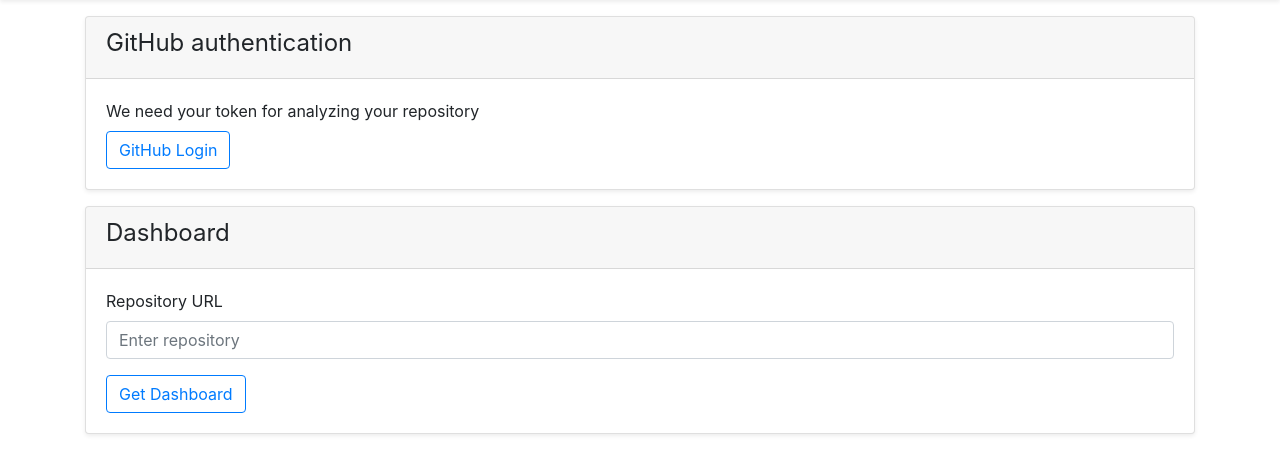
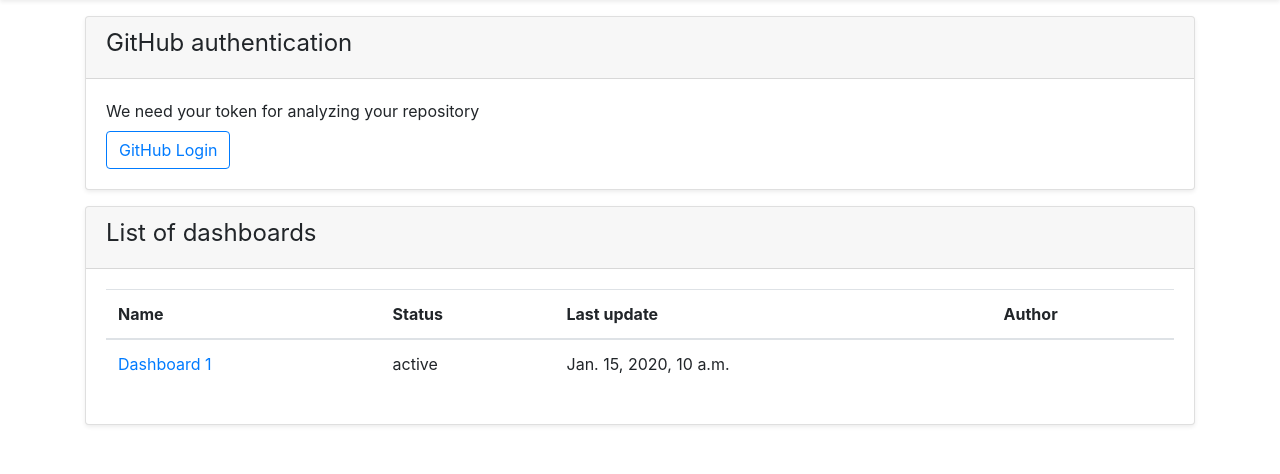
Before and after one commit to jjmerchante2/MyProject, a Django app: page / in a window 1280 px wide. Shown: the part 56-530 px from the top of the page. Run offline with Django 3.2, Linux system fonts and the light colour scheme; tables that the repository leaves empty hold one stand-in row (values such as "Sample post"); data that the repository does not hold is empty; some libraries are stand-ins or nearby versions.

Commit message:
add the list of dashboards analyzed

```diff
--- a/Cauldron2/CauldronApp/templates/base.html
+++ b/Cauldron2/CauldronApp/templates/base.html
@@ -23,14 +23,7 @@
     <script src="https://cdnjs.cloudflare.com/ajax/libs/popper.js/1.14.7/umd/popper.min.js" integrity="sha384-UO2eT0CpHqdSJQ6hJty5KVphtPhzWj9WO1clHTMGa3JDZwrnQq4sF86dIHNDz0W1" crossorigin="anonymous"></script>
     <script src="https://stackpath.bootstrapcdn.com/bootstrap/4.3.1/js/bootstrap.min.js" integrity="sha384-JjSmVgyd0p3pXB1rRibZUAYoIIy6OrQ6VrjIEaFf/nJGzIxFDsf4x0xIM+B07jRM" crossorigin="anonymous"></script>
 
-    <!--
-    <script>
-      $(document).ready(function () {
-        $('#github-access-oauth').click(function (ev) {
-          $.get('/github-login')
-        })
-      });
-      outline
-    </script>-->
+    {% block javascript %}
+    {% endblock %}
   </body>
 </html>
--- a/Cauldron2/CauldronApp/templates/index.html
+++ b/Cauldron2/CauldronApp/templates/index.html
@@ -37,7 +37,7 @@
           </form>
         </div>
       </div>
-      {% endif %}
+      {% else %}
       <div class="card shadow-sm mb-3">
         <div class="card-header">
           <h4 class="font-weight-normal">Dashboard</h4>
@@ -53,5 +53,33 @@
           </form>
         </div>
       </div>
+      {% endif %}
+      <div class="card shadow-sm mb-3">
+        <div class="card-header">
+          <h4 class="font-weight-normal">List of dashboards</h4>
+        </div>
+        <div class="card-body">
+          <table class="table">
+            <thead>
+              <tr>
+                <th scope="col">Name</th>
+                <th scope="col">Status</th>
+                <th scope="col">Last update</th>
+                <th scope="col">Author</th>
+              </tr>
+            </thead>
+            <tbody>
+              {% for db in dashboards %}
+              <tr>
+                <td><a href="/dashboard/{{db.id}}">Dashboard {{db.id}}</a></td>
+                <td>{{db.status}}</td>
+                <td>{{db.last_modified}}</td>
+                <td>{{db.gh_token.user}}</td>
+              </tr>
+              {% endfor %}
+            </tbody>
+          </table>
+        </div>
+      </div>
     </div>
 {% endblock %}
--- a/Cauldron2/CauldronApp/views.py
+++ b/Cauldron2/CauldronApp/views.py
@@ -23,6 +23,8 @@
     else:
         context['authenticated'] = False
 
+    tasks = Task.objects.filter()
+    context['dashboards'] = tasks
     context['gh_uri_identity'] = GH_URI_IDENTITY
     context['gh_client_id'] = GH_CLIENT_ID
 
```
